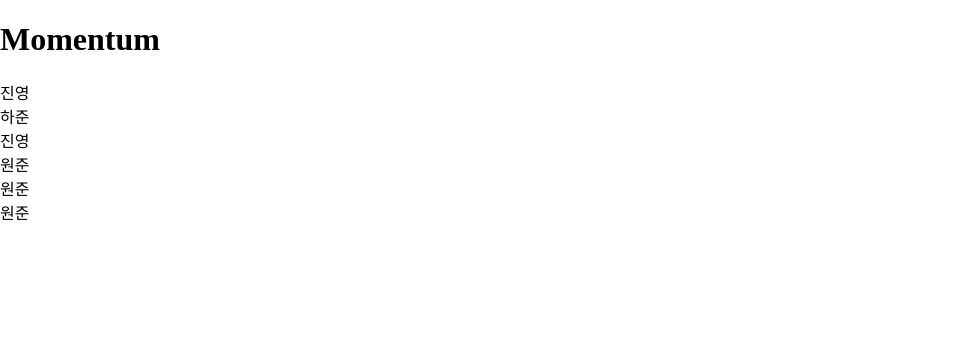
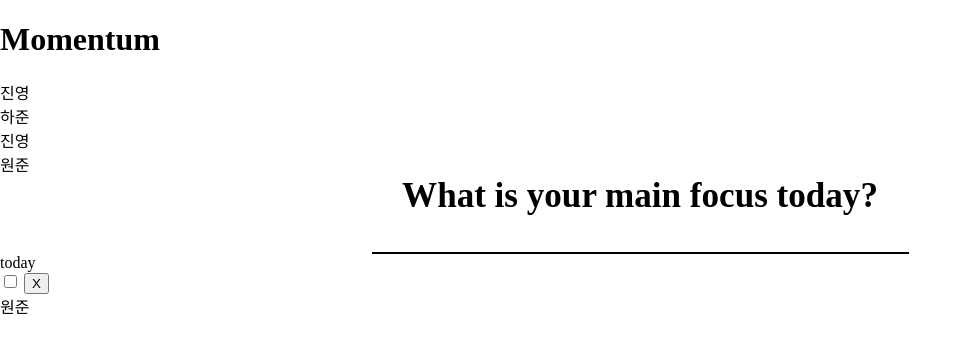
Before and after one commit to Wonjuny0804/momentumclone, a website built with webpack: page src/index.html in a window 1280 px wide. Shown: the whole page, without its empty margins (0-972 px from the left). Built offline with nearby package versions, Linux system fonts and the light colour scheme; files whose address does not match are found by name.

Commit message:
feat: Add today focus markup

```diff
--- a/src/css/style.css
+++ b/src/css/style.css
@@ -1,2 +1,3 @@
 @import url("./reset.css");
 @import url("./components.css");
+@import url("./todayFocus.css");
--- /dev/null
+++ b/src/css/todayFocus.css
@@ -0,0 +1,15 @@
+.today-focus-wrapper {
+  width: 537px;
+  margin: auto;
+  text-align: center;
+  font-size: 3rem;
+}
+.today-focus-question {
+  margin: 0
+}
+.today-focus-input {
+  font-size: 3rem;
+  width: 537px;
+  border-style: none;
+  border-bottom: 2px solid;
+}
--- a/src/index.html
+++ b/src/index.html
@@ -18,7 +18,16 @@
     <section class="main-todo">원준</section>
   </main>
   <footer>
-    <section class="quote">원준</section>
+    <section class="quote">
+      <div class="today-focus-wrapper">
+        <h3 class="today-focus-question">What is your main focus today?</h3>
+        <input type="text" class="today-focus-input">
+      </div>
+      <div class="today-focus-title">today</div>
+      <input type="checkbox" name="" id="todayFocus">
+      <label for="toayFocus"></label>
+      <button class="today-focus-delete">X</button>
+    </section>
     <section class="todolist">원준</section>
   </footer>
 </body>
```
